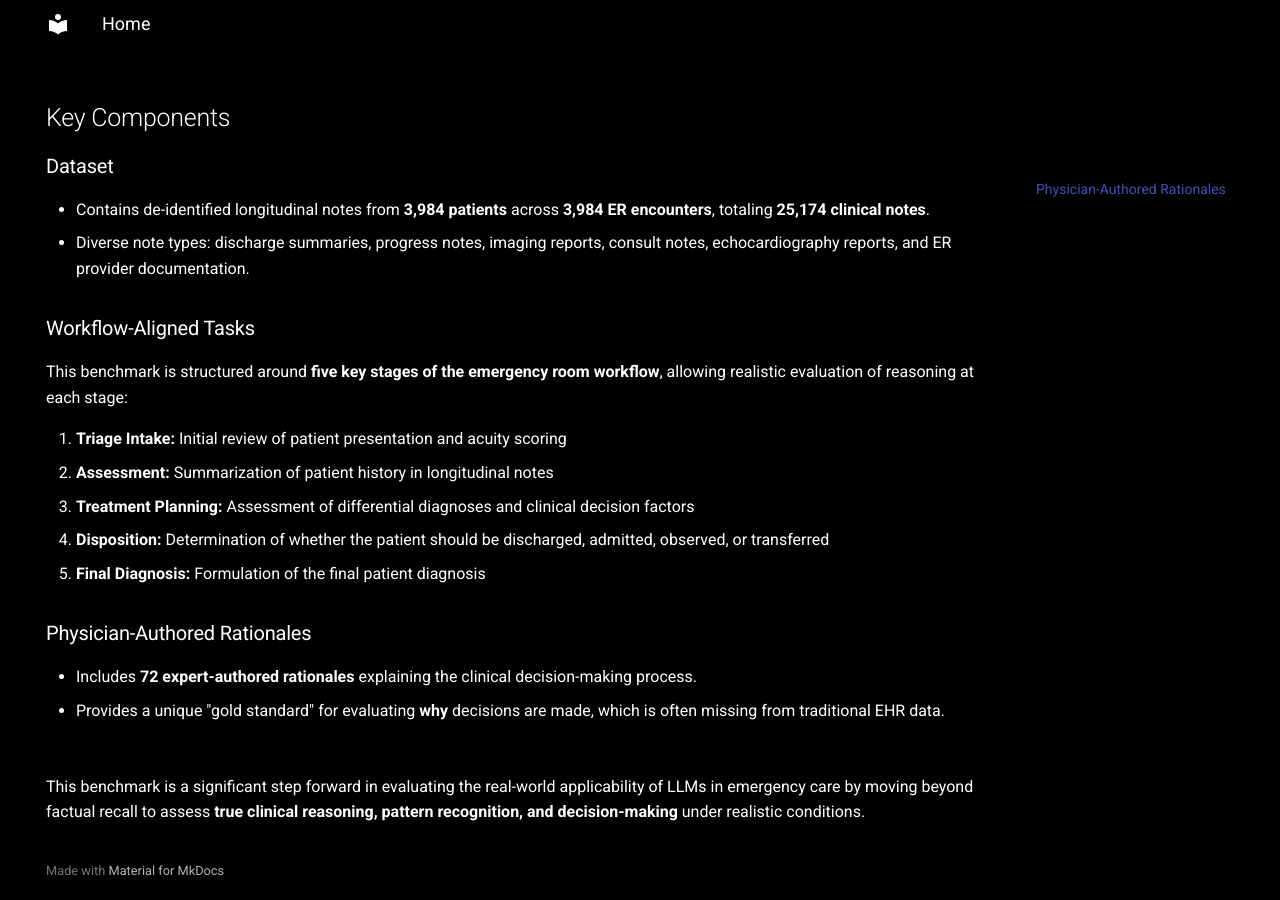
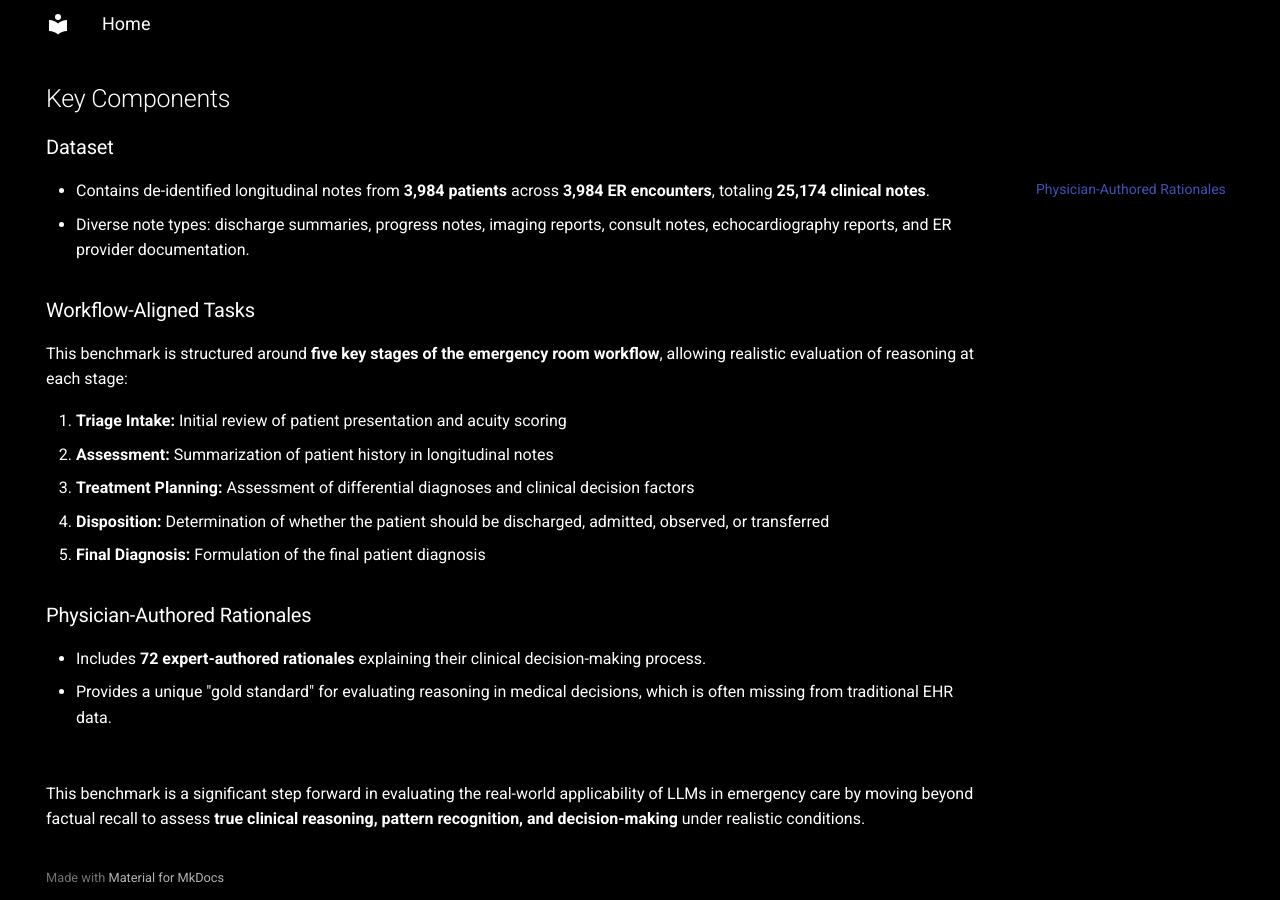
Before and after one commit to AlaaLab/ER-Reason, an MkDocs documentation site: the page built from docs/index.md, in a window 1280 px wide and 900 px high, scrolled down 806 px. Built offline with MkDocs 1.6.1 and Material for MkDocs 9.7.7, drawn with Linux system fonts in a browser that asks for light colours.

Commit message:
Update index.md

```diff
--- a/docs/index.md
+++ b/docs/index.md
@@ -8,12 +8,17 @@
 
 ![ER-REASON image](images/er.png)
 
-<div class="box-container">
-  <a href="https://arxiv.org/abs/2505.22919">Paper</a>
-  <a href="https://github.com/AlaaLab/ER-Reason">GitHub</a>
-  <a href="coming soon">Dataset</a>
+<div class="boxes-wrapper">
+  <div class="box">
+    <a href="https://arxiv.org/abs/2505.22919">Paper</a>
+  </div>
+  <div class="box">
+    <a href="https://github.com/AlaaLab/ER-Reason">GitHub</a>
+  </div>
+  <div class="box">
+    <a href="coming soon">Dataset</a>
+  </div>
 </div>
-
 
 
 ---
@@ -41,8 +46,8 @@
 5. **Final Diagnosis:** Formulation of the final patient diagnosis
 
 ### Physician-Authored Rationales
-- Includes **72 expert-authored rationales** explaining the clinical decision-making process.
-- Provides a unique "gold standard" for evaluating **why** decisions are made, which is often missing from traditional EHR data.
+- Includes **72 expert-authored rationales** explaining their clinical decision-making process.
+- Provides a unique "gold standard" for evaluating reasoning in medical decisions, which is often missing from traditional EHR data.
 
 ---
 
```
